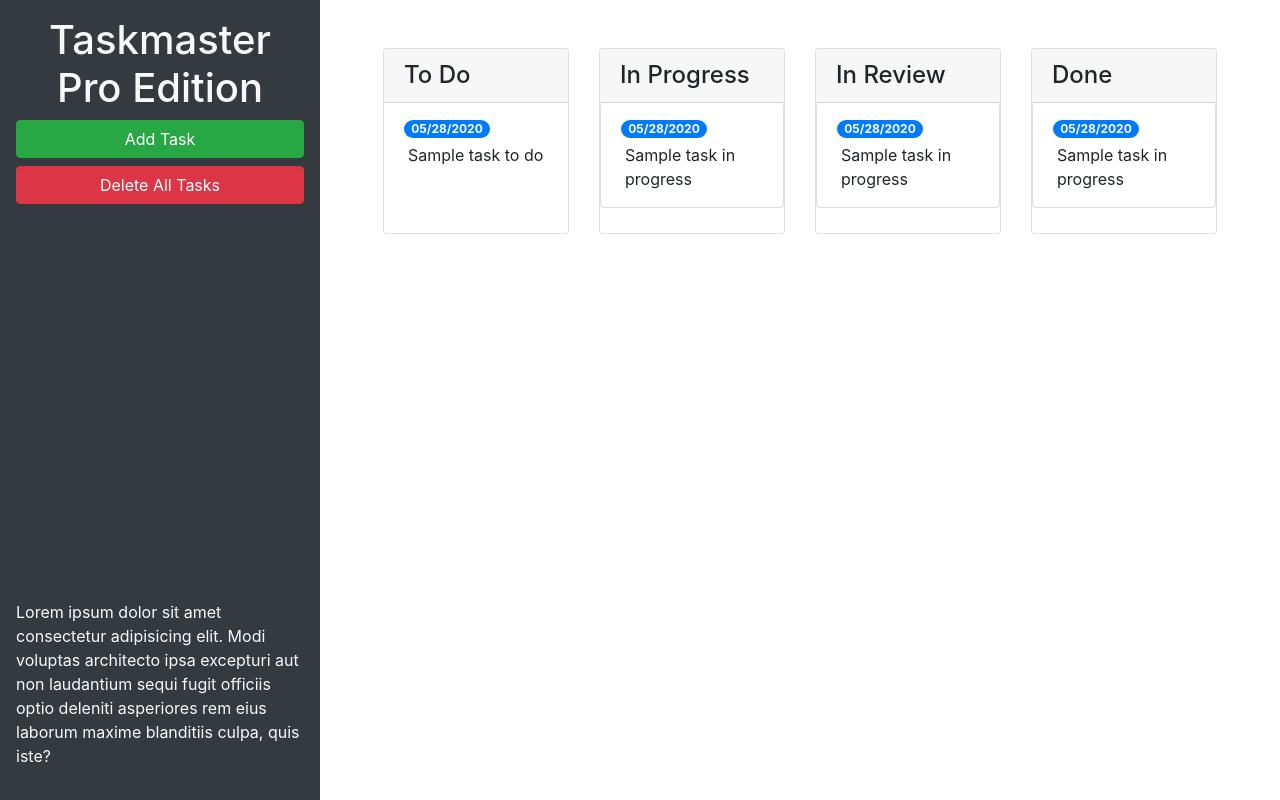
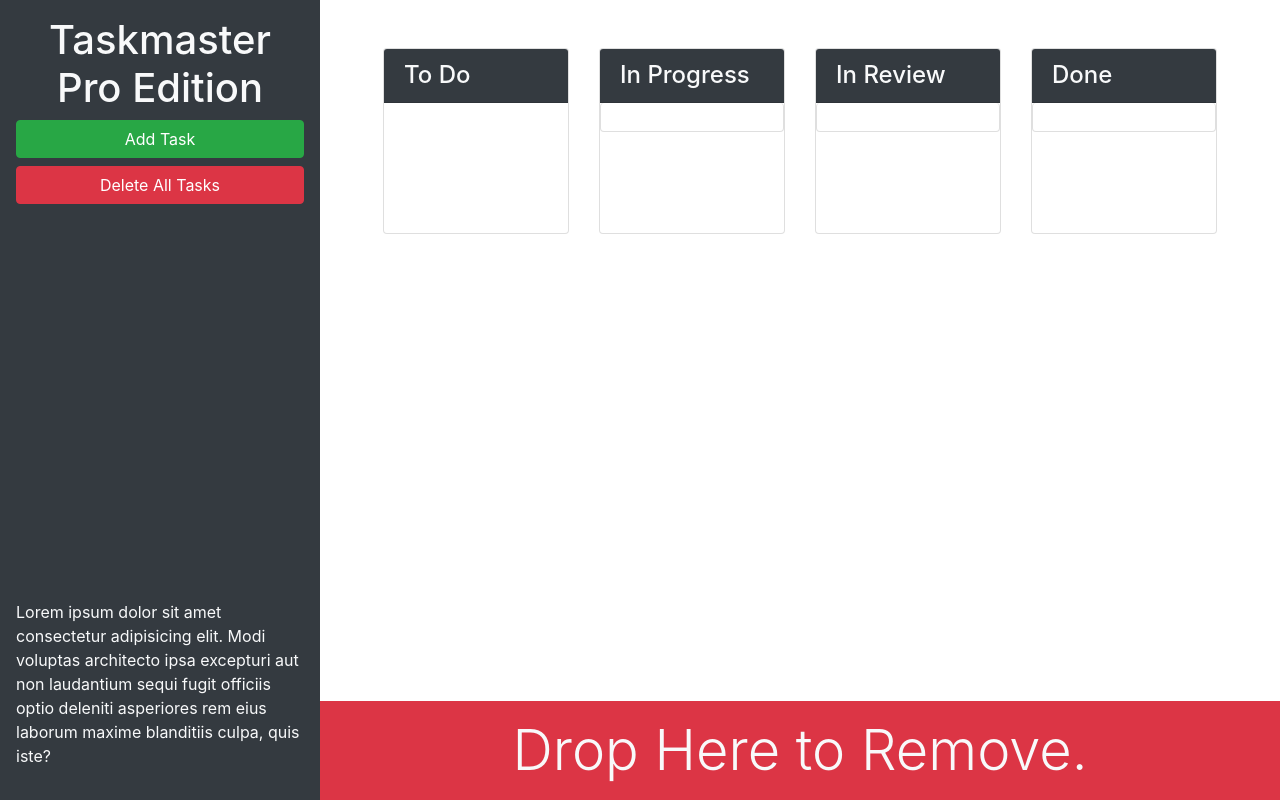
Before and after one commit to Adamcalcasola/taskmaster-pro, a plain HTML site: page index.html in a window 1280 px wide. Drawn offline with nearby package versions, Linux system fonts and the light colour scheme.

Commit message:
finish bootstrap styling and add removal bar at bottom of page

```diff
--- a/index.html
+++ b/index.html
@@ -13,69 +13,74 @@
 <body>
 
   <div class="row min-vh-100 no-gutters">
-    <header class="col-12 col-lg-3 bg-dark text-light d-flex flex-column p-4 p-lg-3">
+    <header class="col-12 col-lg-3 bg-dark text-light sticky-top d-flex flex-column p-4 p-lg-3">
       <h1 class="text-center">Taskmaster Pro Edition</h1>
       <button id="create-task" class="btn btn-block btn-success" data-toggle="modal" data-target="#task-form-modal">Add
         Task</button>
       <button id="remove-tasks" class="btn btn-block btn-danger">Delete All Tasks</button>
-      <p class="mt-auto">Lorem ipsum dolor sit amet consectetur adipisicing elit. Modi voluptas architecto ipsa
-        excepturi aut non
-        laudantium sequi fugit officiis optio deleniti asperiores rem eius laborum maxime blanditiis culpa, quis iste?
+      <p class="mt-auto d-none d-lg-block">Lorem ipsum dolor sit amet consectetur adipisicing elit.
+        Modi voluptas architecto ipsa excepturi aut non laudantium sequi fugit officiis optio deleniti
+        asperiores rem eius laborum maxime blanditiis culpa, quis iste?
       </p>
     </header>
-    <main class="col-12 col-lg-9">
+    <main class="col-12 col-lg-9 d-flex flex-column">
       <div class="m-5 row justify-content-around">
         <div class="col-12 col-md-6 col-xl-3 mb-3">
           <div class="card">
-            <h4 class="card-header">
+            <h4 class="card-header bg-dark text-light">
               To Do
             </h4>
             <ul id="list-toDo" class="list-group list-group-flush">
               <li class="list-group-item">
-                <span class="badge badge-primary badge-pill">05/28/2020</span>
-                <p class="m-1">Sample task to do</p>
+                <span class="badge badge-primary badge-pill"></span>
+                <p class="m-1"></p>
               </li>
             </ul>
           </div>
         </div>
         <div class="col-12 col-md-6 col-xl-3 mb-3">
           <div class="card">
-            <h4 class="card-header">
+            <h4 class="card-header bg-dark text-light">
               In Progress
             </h4>
             <ul id="list-inProgress" class="list-group">
               <li class="list-group-item">
-                <span class="badge badge-primary badge-pill">05/28/2020</span>
-                <p class="m-1">Sample task in progress</p>
+                <span class="badge badge-primary badge-pill"></span>
+                <p class="m-1"></p>
               </li>
             </ul>
           </div>
         </div>
         <div class="col-12 col-md-6 col-xl-3 mb-3">
           <div class="card">
-            <h4 class="card-header">
+            <h4 class="card-header bg-dark text-light">
               In Review
             </h4>
             <ul id="list-inReview" class="list-group">
               <li class="list-group-item">
-                <span class="badge badge-primary badge-pill">05/28/2020</span>
-                <p class="m-1">Sample task in progress</p>
+                <span class="badge badge-primary badge-pill"></span>
+                <p class="m-1"></p>
               </li>
             </ul>
           </div>
         </div>
         <div class="col-12 col-md-6 col-xl-3 mb-3">
           <div class="card">
-            <h4 class="card-header">
+            <h4 class="card-header bg-dark text-light">
               Done
             </h4>
             <ul id="list-done" class="list-group">
               <li class="list-group-item">
-                <span class="badge badge-primary badge-pill">05/28/2020</span>
-                <p class="m-1">Sample task in progress</p>
+                <span class="badge badge-primary badge-pill"></span>
+                <p class="m-1"></p>
               </li>
             </ul>
           </div>
+        </div>
+      </div>
+      <div id="trash" class="mt-auto">
+        <div class="w-100 bg-danger p-3 text-center text-light display-4">
+          Drop Here to Remove.
         </div>
       </div>
     </main>
```
